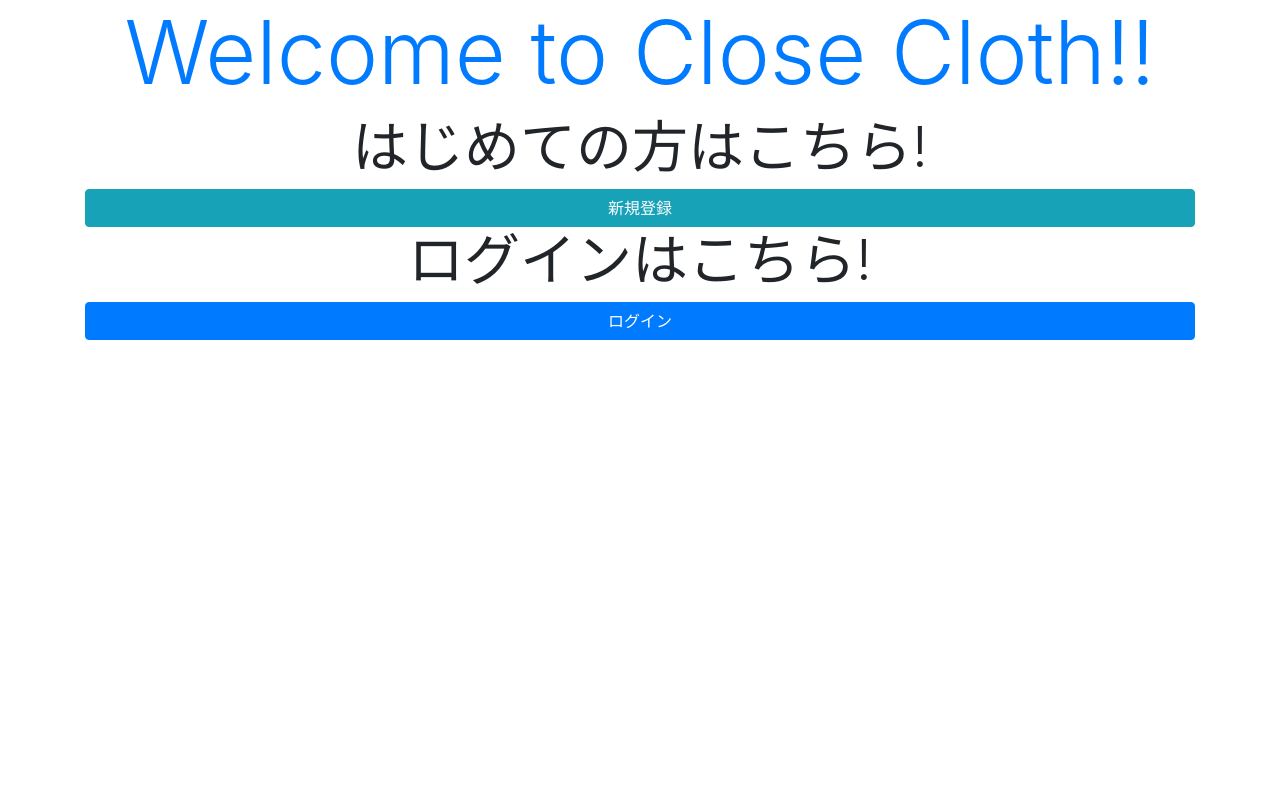
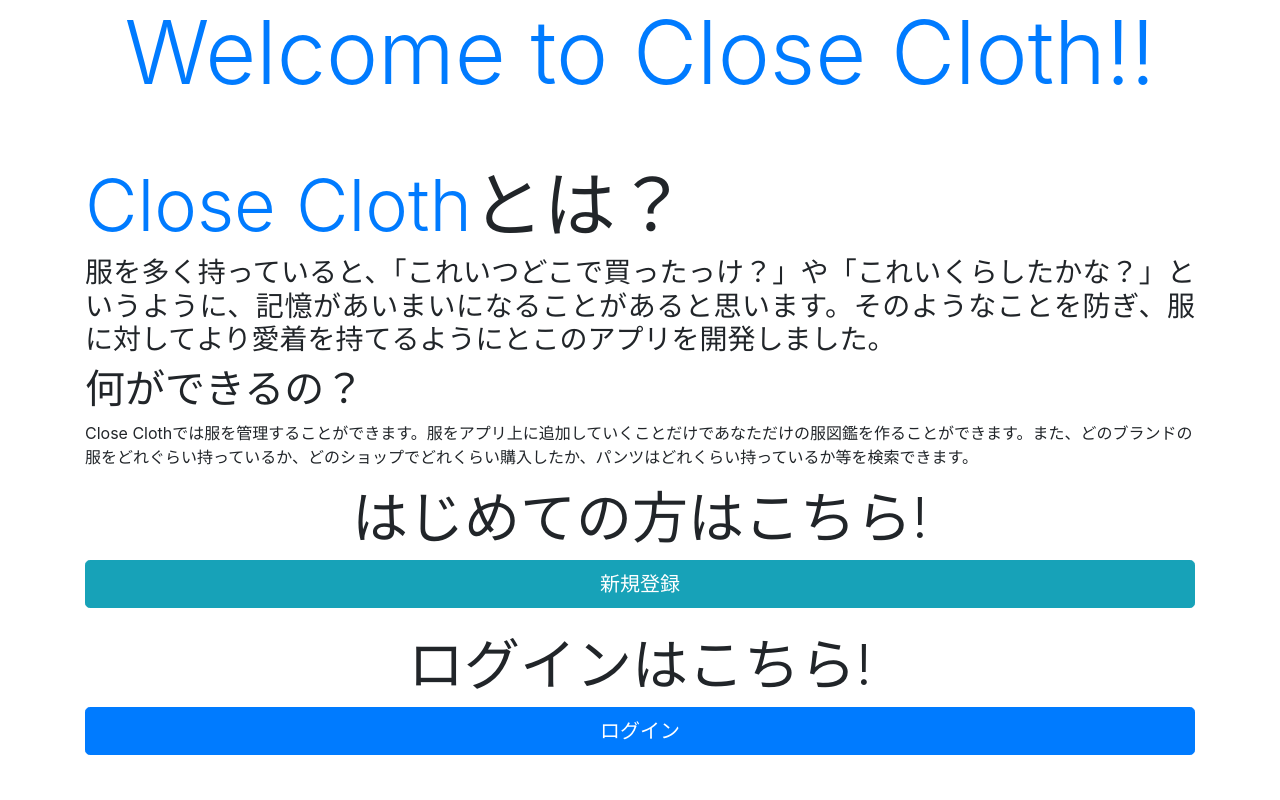
Before and after one commit to kimuson13/close-cloth, a Django app: page /clothes/ in a window 1280 px wide. Run offline with Django 3.2, Linux system fonts and the light colour scheme; some libraries are stand-ins or nearby versions.

Commit message:
change index

```diff
--- a/cloth_manage/clothes/templates/clothes/index.html
+++ b/cloth_manage/clothes/templates/clothes/index.html
@@ -8,13 +8,21 @@
     </head>
     <body class="container">
         <h1 class="display-2 text-center text-primary">Welcome to Close Cloth!!</h1>
+        <br><br>
+        <div>
+            <h1 class="display-3"><span class="text-primary">Close Cloth</span>とは？</h1>
+            <p class="h3 text-justify text-wrap">服を多く持っていると、「これいつどこで買ったっけ？」や「これいくらしたかな？」というように、記憶があいまいになることがあると思います。そのようなことを防ぎ、服に対してより愛着を持てるようにとこのアプリを開発しました。</p>
+            <h1>何ができるの？</h1>
+            <p>Close Clothでは服を管理することができます。服をアプリ上に追加していくことだけであなただけの服図鑑を作ることができます。また、どのブランドの服をどれぐらい持っているか、どのショップでどれくらい購入したか、パンツはどれくらい持っているか等を検索できます。</p>
+        </div>
         <div class="d-inline">
             <h1 class="display-4 text-center">はじめての方はこちら!</h1>
-            <a class="btn btn-info w-100" href="{% url 'signup' %}">新規登録</a>
+            <a class="btn btn-info w-100 btn-lg" href="{% url 'signup' %}">新規登録</a>
         </div>
+        <br><br>
         <div class="d-inline">
             <h1 class="display-4 text-center">ログインはこちら!</h1>
-            <a class="btn btn-primary w-100" href="{% url 'signin' %}">ログイン</a>
+            <a class="btn btn-primary w-100 btn-lg" href="{% url 'signin' %}">ログイン</a>
         </div>
     </body>
 </html>
--- a/cloth_manage/clothes/templates/clothes/layout.html
+++ b/cloth_manage/clothes/templates/clothes/layout.html
@@ -11,10 +11,7 @@
     </head>
     <body class="container">
         <nav class="navbar navbar-expand-lg navbar-light bg-light">
-            <a class="navbar-brand" href="#">Close cloth</a>
-            <button class="navbar-toggler" type="button" data-toggle="collapse" data-target="#navbarSupportedContent" aria-controls="navbarSupportedContent" aria-expanded="false" aria-label="Toggle navigation">
-            <span class="navbar-toggler-icon"></span>
-            </button>
+            <span class="navbar-brand">Close cloth</span>
             <div class="collapse navbar-collapse" id="navbarSupportedContent">
                 <ul class="navbar-nav mr-auto">
                     <li class="nav-item active">
```
